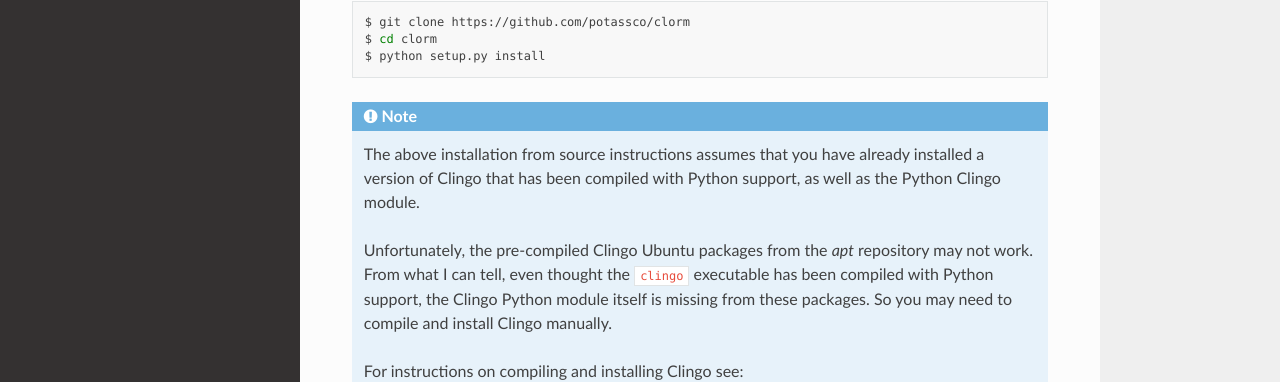
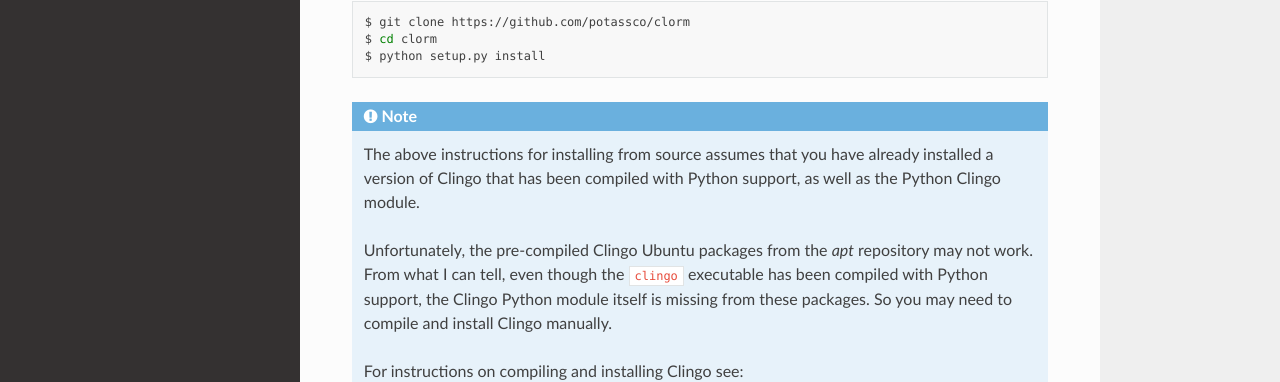
Before and after one commit to potassco/clorm, a Sphinx documentation site: the page built from docs/clorm/installation.rst, in a window 1280 px wide and 1277 px high. Shown: the part 668-1050 px from the top of the window. Built offline with Sphinx 7.4.7 and the Read the Docs theme 2.0.0, drawn with Linux system fonts in a browser that asks for light colours.

Commit message:
Minor documentation update

```diff
--- a/docs/clorm/installation.rst
+++ b/docs/clorm/installation.rst
@@ -35,12 +35,12 @@ also be installed using git:
 
 .. note::
 
-   The above installation from source instructions assumes that you have already
-   installed a version of Clingo that has been compiled with Python support, as
-   well as the Python Clingo module.
+   The above instructions for installing from source assumes that you have
+   already installed a version of Clingo that has been compiled with Python
+   support, as well as the Python Clingo module.
 
    Unfortunately, the pre-compiled Clingo Ubuntu packages from the *apt*
-   repository may not work. From what I can tell, even thought the ``clingo``
+   repository may not work. From what I can tell, even though the ``clingo``
    executable has been compiled with Python support, the Clingo Python module
    itself is missing from these packages. So you may need to compile and install
    Clingo manually.
```
